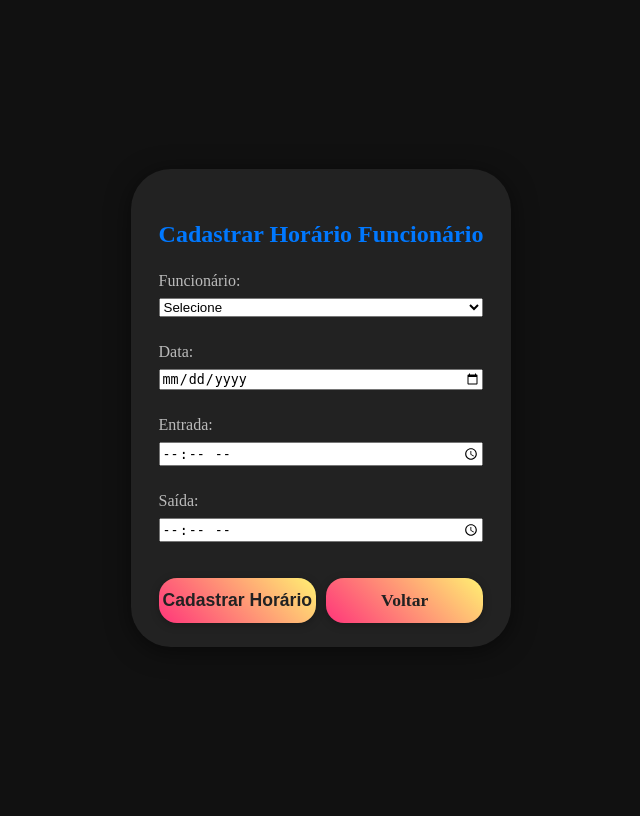
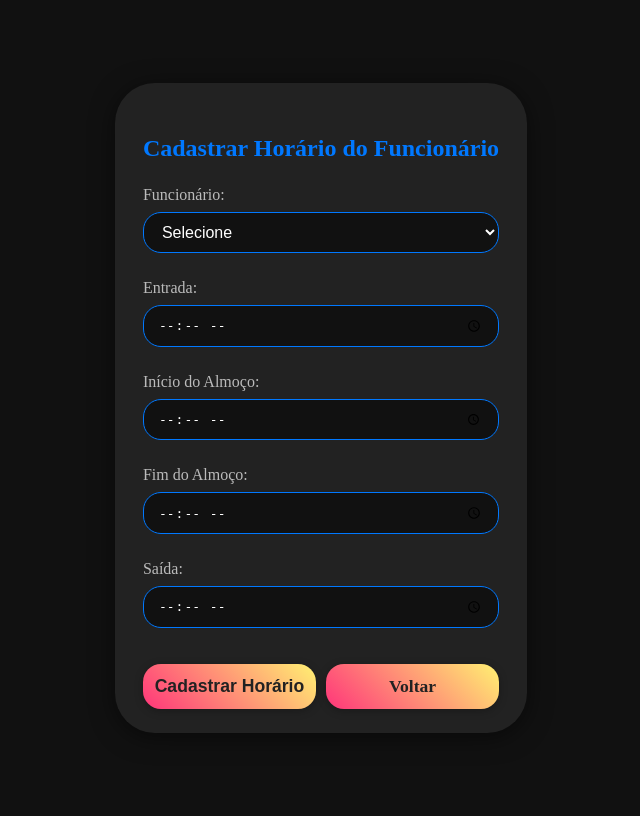
Before and after one commit to GianKretzl/point_system, a Flask app: page /employee_schedule in a window 1280 px wide. Shown: the whole page, without its empty margins (319-959 px from the left). Run offline with Flask 3, Linux system fonts and the light colour scheme; the visitor is signed in with stand-in values (Sample User, id 1).

Commit message:
fix route schedule

```diff
--- a/routes.py
+++ b/routes.py
@@ -77,18 +77,20 @@ def employee_schedule():
     users = User.query.all()
     if request.method == 'POST':
         user_id = request.form.get('user_id')
-        date = request.form.get('date')
         entry_time = request.form.get('entry_time')
+        lunch_start = request.form.get('lunch_start')
+        lunch_end = request.form.get('lunch_end')
         exit_time = request.form.get('exit_time')
 
-        if not user_id or not date or not entry_time or not exit_time:
+        if not user_id or not entry_time or not lunch_start or not lunch_end or not exit_time:
             flash('Preencha todos os campos!', 'danger')
             return render_template('employee_schedule.html', users=users)
 
         schedule = EmployeeSchedule(
             user_id=user_id,
-            date=datetime.strptime(date, '%Y-%m-%d').date(),
             entry_time=datetime.strptime(entry_time, '%H:%M').time(),
+            lunch_start=datetime.strptime(lunch_start, '%H:%M').time(),
+            lunch_end=datetime.strptime(lunch_end, '%H:%M').time(),
             exit_time=datetime.strptime(exit_time, '%H:%M').time()
         )
         db.session.add(schedule)
--- a/static/css/employee_schedule.css
+++ b/static/css/employee_schedule.css
@@ -63,7 +63,9 @@ form {
 }
 
 .inputBx input[type="text"],
-.inputBx input[type="password"] {
+.inputBx input[type="password"],
+.inputBx input[type="time"],
+.inputBx select {
     background: var(--background-dark);
     color: var(--text);
     border: 1.5px solid var(--primary);
@@ -75,15 +77,10 @@ form {
 }
 
 .inputBx input[type="text"]:focus,
-.inputBx input[type="password"]:focus {
+.inputBx input[type="password"]:focus,
+.inputBx input[type="time"]:focus,
+.inputBx select:focus {
     border: 1.5px solid var(--accent);
-}
-
-.inputBx input[type="checkbox"] {
-    accent-color: var(--primary);
-    width: 18px;
-    height: 18px;
-    margin-top: 4px;
 }
 
 .button-row {
--- a/templates/employee_schedule.html
+++ b/templates/employee_schedule.html
@@ -2,12 +2,12 @@
 <html lang="pt-br">
 <head>
     <meta charset="UTF-8">
-    <title>Cadastrar Horário Funcionário</title>
+    <title>Cadastrar Horário do Funcionário</title>
     <link rel="stylesheet" href="{{ url_for('static', filename='css/employee_schedule.css') }}">
 </head>
 <body>
     <div class="main">
-        <h2>Cadastrar Horário Funcionário</h2>
+        <h2>Cadastrar Horário do Funcionário</h2>
         <form method="POST" action="{{ url_for('main.employee_schedule') }}">
             <div class="inputBx">
                 <label for="user_id">Funcionário:</label>
@@ -19,12 +19,16 @@
                 </select>
             </div>
             <div class="inputBx">
-                <label for="date">Data:</label>
-                <input type="date" id="date" name="date" required>
+                <label for="entry_time">Entrada:</label>
+                <input type="time" id="entry_time" name="entry_time" required>
             </div>
             <div class="inputBx">
-                <label for="entry_time">Entrada:</label>
-                <input type="time" id="entry_time" name="entry_time" required>
+                <label for="lunch_start">Início do Almoço:</label>
+                <input type="time" id="lunch_start" name="lunch_start" required>
+            </div>
+            <div class="inputBx">
+                <label for="lunch_end">Fim do Almoço:</label>
+                <input type="time" id="lunch_end" name="lunch_end" required>
             </div>
             <div class="inputBx">
                 <label for="exit_time">Saída:</label>
@@ -37,9 +41,9 @@
         </form>
         {% with messages = get_flashed_messages(with_categories=true) %}
           {% if messages %}
-            <ul>
+            <ul class="messages">
               {% for category, message in messages %}
-                <li style="color: red;">{{ message }}</li>
+                <li class="{{ category }}">{{ message }}</li>
               {% endfor %}
             </ul>
           {% endif %}
```
